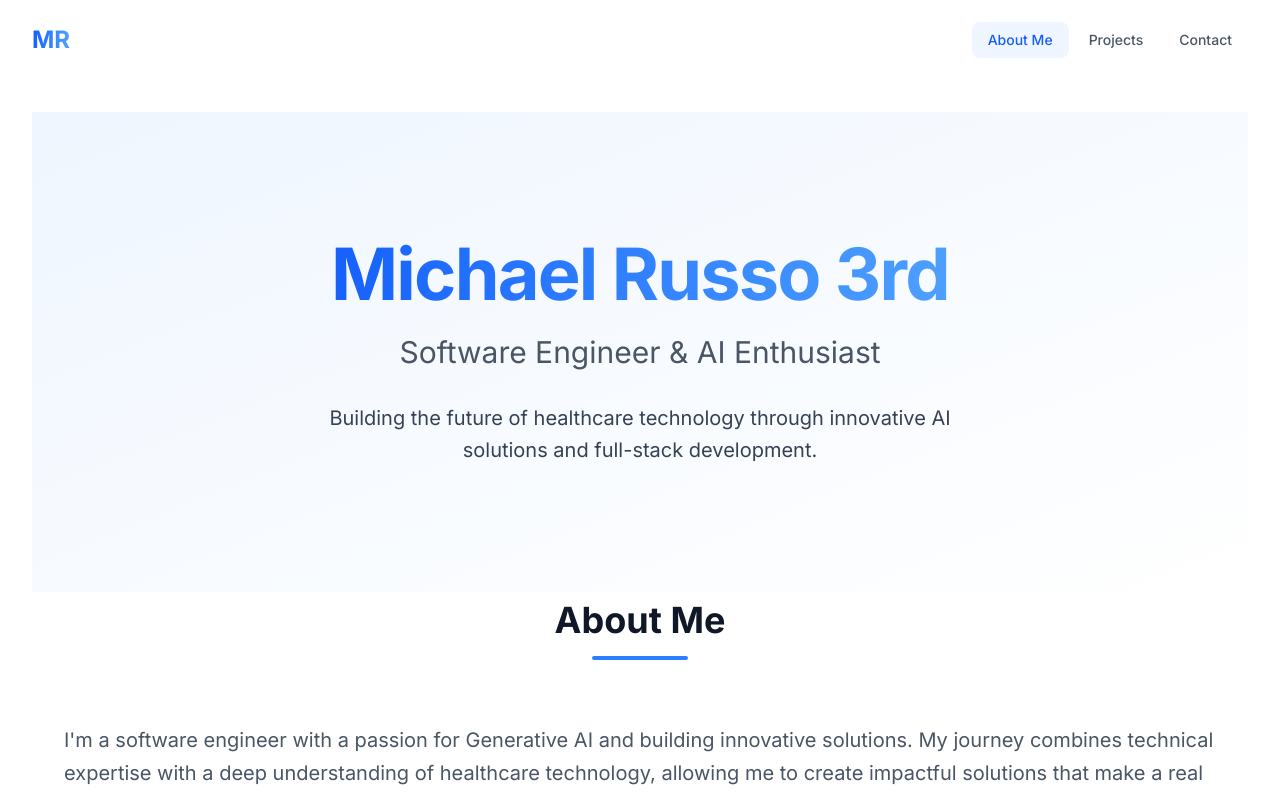
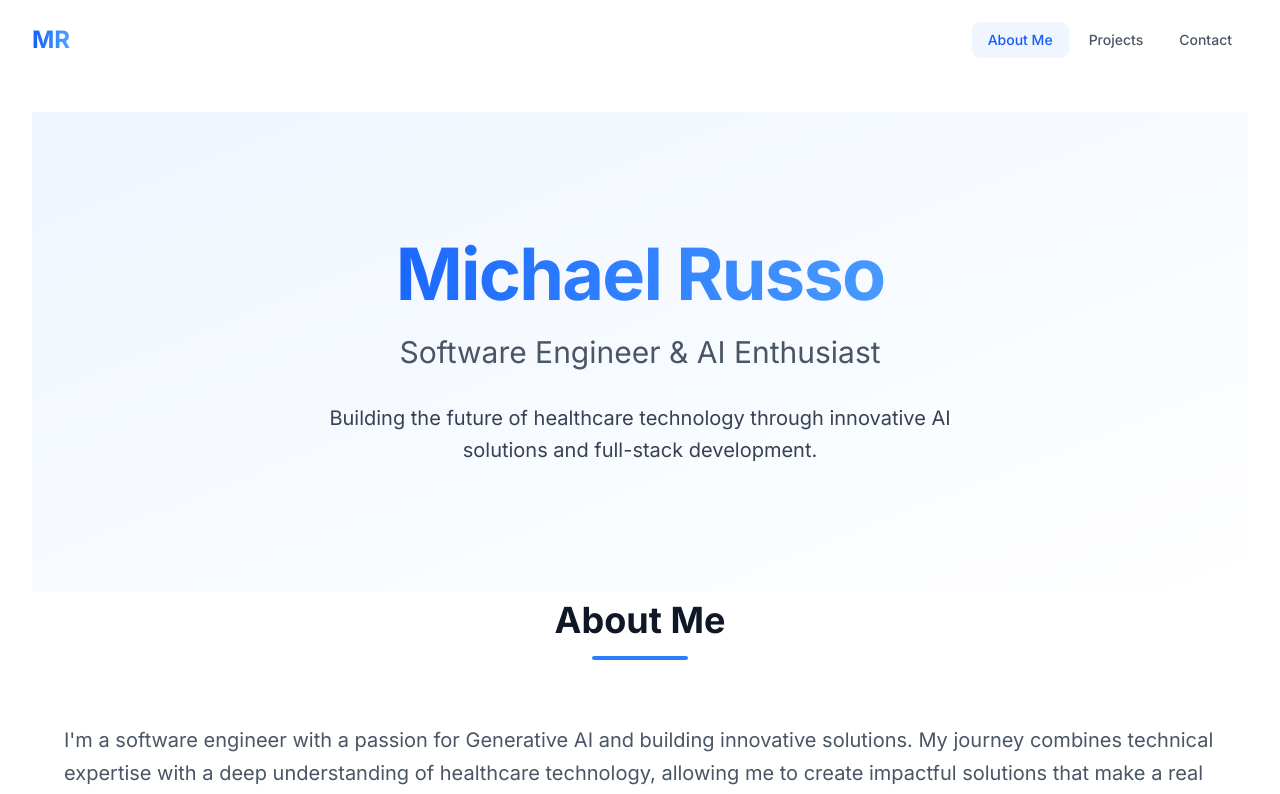
Before and after one commit to michael-russo-eng/portfolio, a Next.js app in the folder client/: page / in a window 1280 px wide. Shown: the top 794 px of the page. Built offline with nearby package versions, Linux system fonts and the light colour scheme.

Commit message:
rename app to full name

```diff
--- a/client/src/app/layout.tsx
+++ b/client/src/app/layout.tsx
@@ -8,7 +8,7 @@ import { SpeedInsights } from '@vercel/speed-insights/next';
 const inter = Inter({ subsets: ["latin"] });
 
 export const metadata: Metadata = {
-  title: "Mike Russo - Software Engineer & AI Enthusiast",
+  title: "Michael Russo - Portfolio",
   description: "Personal portfolio showcasing software engineering projects and AI work",
 };
 
--- a/client/src/app/page.tsx
+++ b/client/src/app/page.tsx
@@ -52,7 +52,7 @@ export default function Home() {
             animate={{ y: 0, opacity: 1 }}
             transition={{ delay: 0.2, duration: 0.8 }}
           >
-            Michael Russo 3rd
+            Michael Russo
           </motion.h1>
           <motion.h2
             className="text-2xl md:text-3xl text-gray-600 mb-8"
```
